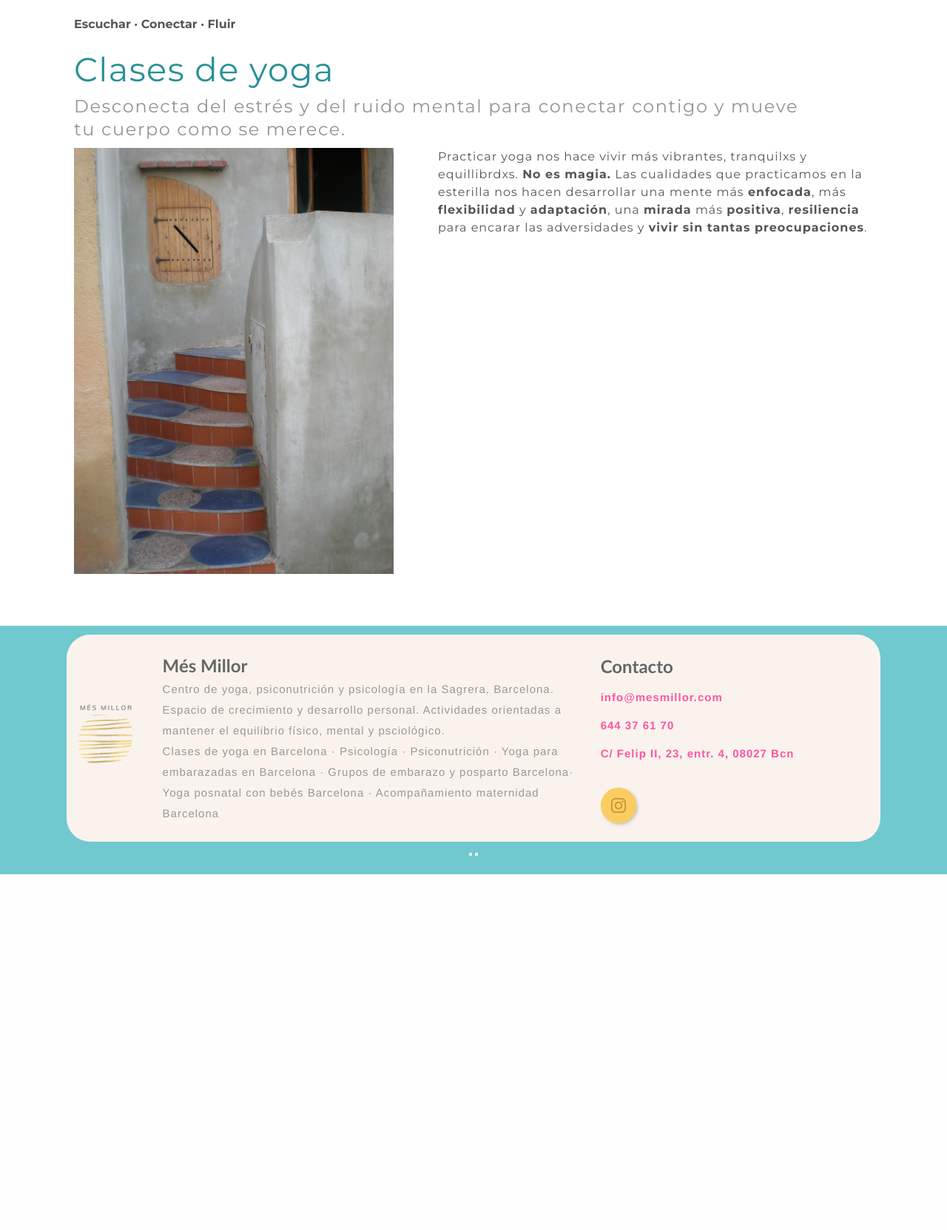
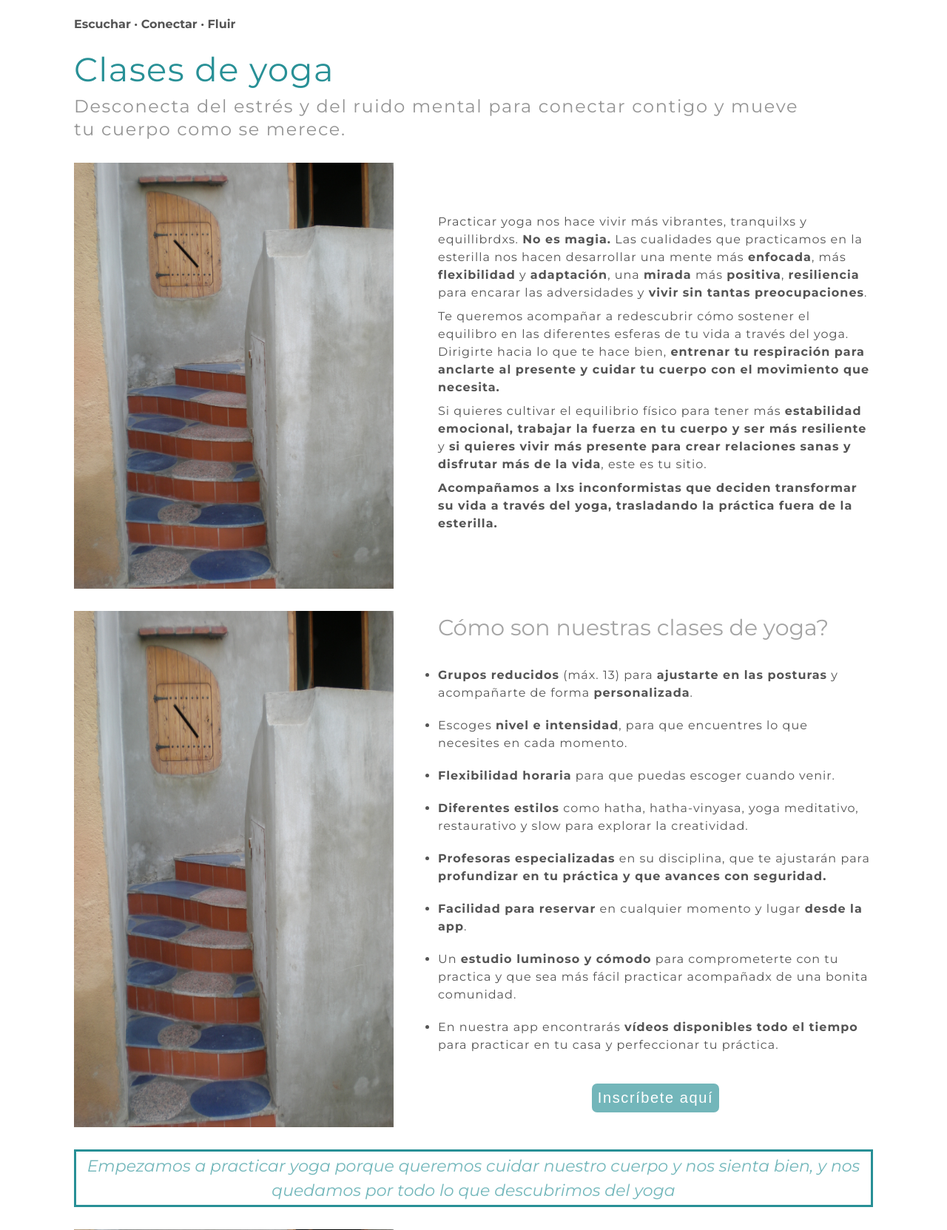
Before and after one commit to menudopaio/mesmillor0, a Flask app: page /clases-de-yoga/ in a window 1280 px wide. Shown: the part 142-1805 px from the top of the page at 74% size. Before the commit the page ends 1324 px from the top, so only its background shows below. Run offline with Flask 3, Linux system fonts and the light colour scheme.

Commit message:
Agregadas secciones a clasesYoga

```diff
--- a/static/styles2.css
+++ b/static/styles2.css
@@ -59,7 +59,7 @@
     --h4-letter-spacing: 1.4;
 
     /* Texto general (actualmente en gris) */
-    --text-color: rgb(87, 84, 84);
+    --text-color: rgb(84, 84, 84);
     --text-font-family: "Montserrat", sans-serif;
     --text-font-size: 16px;
     --text-font-weight: 400;
@@ -487,7 +487,7 @@ body {
     flex-direction: row;
     width: 100%;
     box-sizing: border-box;
-    margin: 10px 0;
+    margin: 30px 0;
 }
 .imagenTexto img {
     margin-right: auto;
@@ -561,8 +561,27 @@ body {
 .clasesYoga {
     padding: 60px 100px;
 }
-
-
+.clasesYoga .imagenTexto .texto {
+    margin-top: auto;
+    margin-bottom: auto;
+}
+.clasesYoga .imagenTexto .texto ul li {
+    text-align: left;
+    margin-bottom: 20px;
+}
+.clasesYoga .imagenTexto .texto ul li p {
+    display: inline;
+    text-align: left;
+}
+.clasesYoga .imagenTexto .texto a {
+    display: inline-block;
+    width: 100%;
+    text-align: center;
+    text-decoration: none;
+}
+.clasesYoga .imagenTexto .texto button {
+    text-align: center;
+}
 
 
 /* FOOTER */
@@ -809,6 +828,14 @@ footer .footer-primary a button:hover {
     .sobre-mes-millor-page {
         padding: 30px 50px;
     }
+
+    /* CLASES DE YOGA */
+    .clasesYoga {
+        padding: 20px;
+    }
+    .clasesYoga .imagenTexto .texto ul li {
+        list-style: inside;
+    }
 }
 
 @media screen and (max-width: 756px) and (min-width: 200px) {
--- a/templates/clasesYoga.html
+++ b/templates/clasesYoga.html
@@ -19,6 +19,49 @@
                 <img src="{{ baseUri }}./static/images/escalera.jpg" alt="">
                 <div class="texto">
                     <p> Practicar yoga nos hace vivir más vibrantes, tranquilxs y equillibrdxs. <b>No es magia.</b> Las cualidades que practicamos en la esterilla nos hacen desarrollar una mente más <b>enfocada</b>, más <b>flexibilidad</b> y <b>adaptación</b>, una <b>mirada</b> más <b>positiva</b>, <b>resiliencia</b> para encarar las adversidades y <b>vivir sin tantas preocupaciones</b>.</p>
+                    <p>Te queremos acompañar a redescubrir cómo sostener el equilibro en las diferentes esferas de tu vida a través del yoga. Dirigirte hacia lo que te hace bien, <b>entrenar tu respiración para anclarte al presente y cuidar tu cuerpo con el movimiento que necesita.</b></p>
+                    <p>Si quieres cultivar el equilibrio físico para tener más <b>estabilidad emocional, trabajar la fuerza en tu cuerpo y ser más resiliente</b> y <b>si quieres vivir más presente para crear relaciones sanas y disfrutar más de la vida</b>, este es tu sitio.</p>
+                    <p><b>Acompañamos a lxs inconformistas que deciden transformar su vida a través del yoga, trasladando la práctica fuera de la esterilla.</b></p>
+                </div>
+            </section>
+            <section class="imagenTexto">
+                <img src="{{ baseUri }}./static/images/escalera.jpg" alt="">
+                <div class="texto">
+                    <h2 class="titulo-seccion">Cómo son nuestras clases de yoga?</h2>
+                    <ul>
+                        <li>
+                            <p><b>Grupos reducidos</b> (máx. 13) para <b>ajustarte en las posturas</b> y acompañarte de forma <b>personalizada</b>.</p>
+                        </li>
+                        <li>
+                            <p>Escoges <b>nivel e intensidad</b>, para que encuentres lo que necesites en cada momento.</p>
+                        </li>
+                        <li>
+                            <p><b>Flexibilidad horaria</b> para que puedas escoger cuando venir.</p>
+                        </li>
+                        <li>
+                            <p><b>Diferentes estilos</b> como hatha, hatha-vinyasa, yoga meditativo, restaurativo y slow para explorar la creatividad.</p>
+                        </li>
+                        <li>
+                            <p><b>Profesoras especializadas</b> en su disciplina, que te ajustarán para <b>profundizar en tu práctica y que avances con seguridad.</b></p>
+                        </li>
+                        <li>
+                            <p><b>Facilidad para reservar</b> en cualquier momento y lugar <b>desde la app</b>.</p>
+                        </li>
+                        <li>
+                            <p>Un <b>estudio luminoso y cómodo</b> para comprometerte con tu practica y que sea más fácil practicar acompañadx de una bonita comunidad.</p>
+                        </li>
+                        <li>
+                            <p>En nuestra app encontrarás <b>vídeos disponibles todo el tiempo</b> para practicar en tu casa y perfeccionar tu práctica.</p>
+                        </li>
+                    </ul>
+                    <a href="https://backoffice.bsport.io/login?membership=2744%20" target="_blank"><button class="boton">Inscríbete aquí</button></a>
+                </div>
+            </section>
+            <div class="separador-texto"><em>Empezamos a practicar yoga porque queremos cuidar nuestro cuerpo y nos sienta bien, y nos quedamos por todo lo que descubrimos del yoga</em></div>
+            <section class="imagenTexto">
+                <img src="{{ baseUri }}./static/images/escalera.jpg" alt="">
+                <div class="texto">
+
                 </div>
             </section>
         </div>
```
